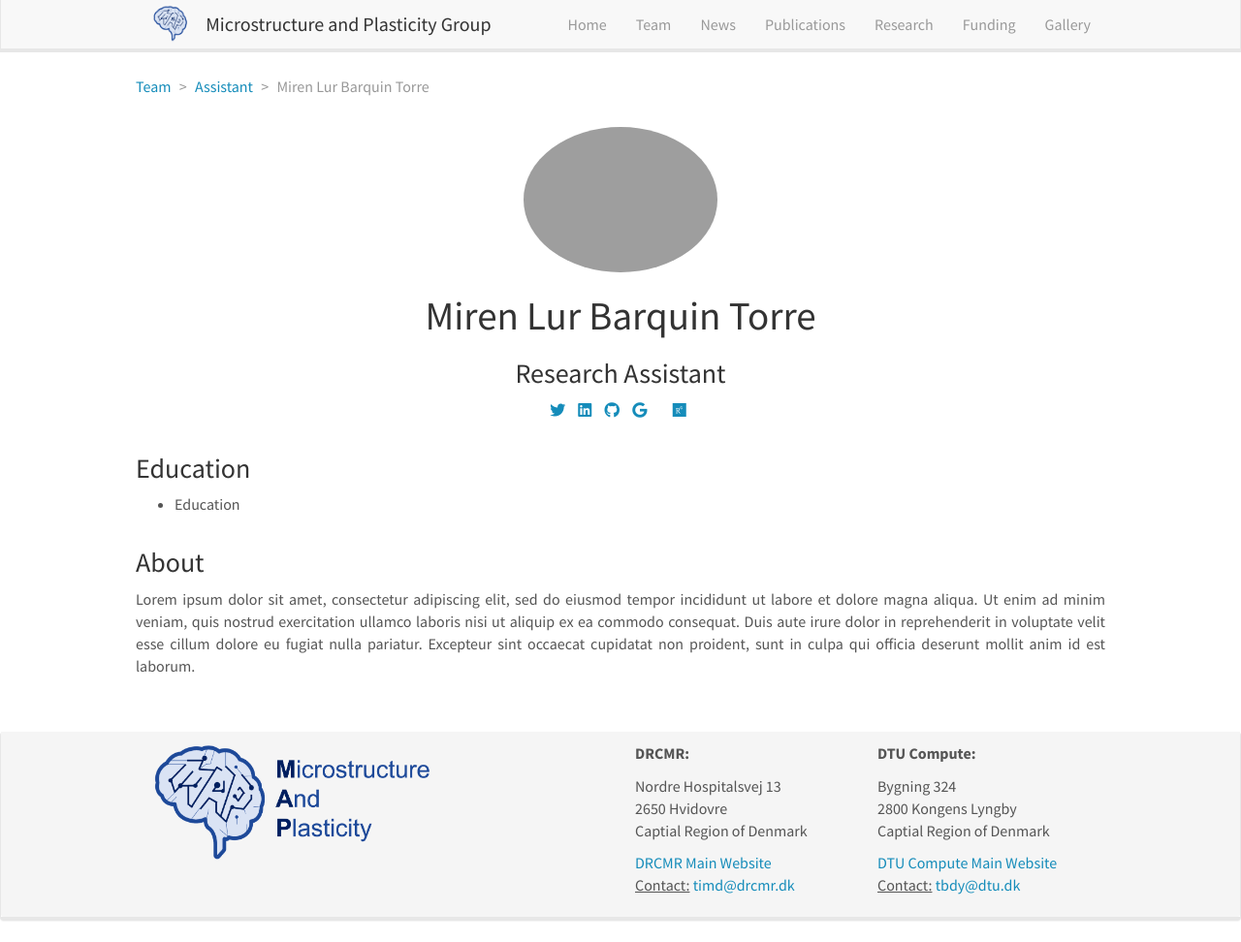
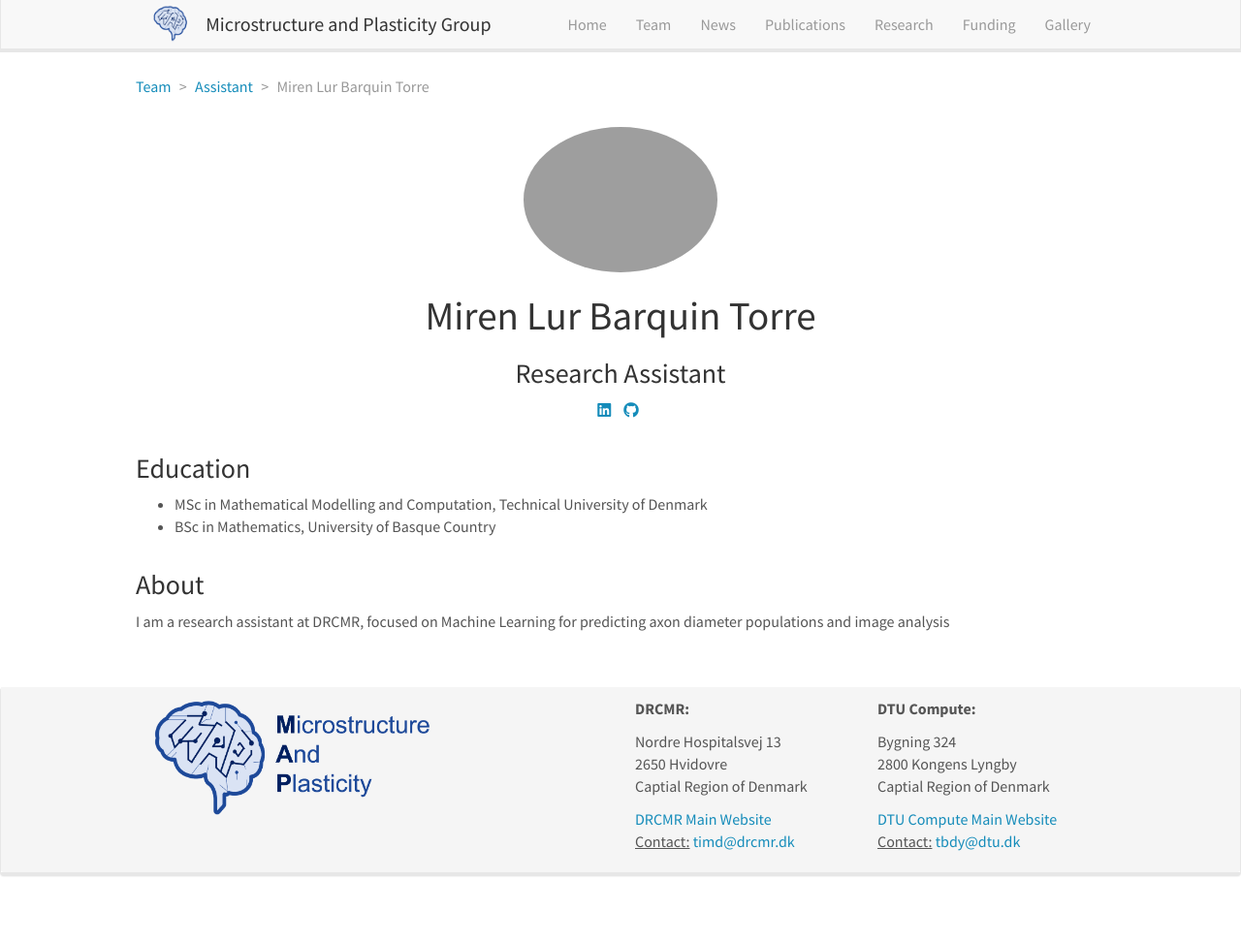
Before and after one commit to MaP-science/MaPWebsite, a Jekyll site: the page built from _pages/team/_posts/2024-08-14-miren.md, in a window 1280 px wide and 972 px high. Shown: the whole window at 97% size. Built offline with Jekyll 4.4.1, drawn with Linux system fonts in a browser that asks for light colours; nearby versions of some CDN libraries; a style sheet for code colours, icons or effects is not loaded.

Commit message:
Update 2024-08-14-miren.md

```diff
--- a/_pages/team/_posts/2024-08-14-miren.md
+++ b/_pages/team/_posts/2024-08-14-miren.md
@@ -6,21 +6,13 @@ image: miren.png
 role: Research Assistant
 permalink: 'team/researcher-name'
 social:
-    twitter: https://twitter.com/
-    linkedin: https://www.linkedin.com/
-    google-scholar: https://scholar.google.fr/
-    github: https://github.com/
-    website:
-    orcid: https://orcid.org/
-    research-gate: https://www.researchgate.net/
+    linkedin: https://www.linkedin.com/in/mirenlurbarquintorre
+    github: https://github.com/MirenLurBarquin
+
 education:
- - Education
+ - MSc in Mathematical Modelling and Computation, Technical University of Denmark
+ - BSc in Mathematics, University of Basque Country
 ---
 
-Lorem ipsum dolor sit amet, consectetur adipiscing elit, sed do eiusmod
-tempor incididunt ut labore et dolore magna aliqua. Ut enim ad minim veniam,
-quis nostrud exercitation ullamco laboris nisi ut aliquip ex ea commodo
-consequat. Duis aute irure dolor in reprehenderit in voluptate velit
-esse cillum dolore eu fugiat nulla pariatur. Excepteur sint occaecat
-cupidatat non proident, sunt in culpa qui officia deserunt
-mollit anim id est laborum.
+
+I am a research assistant at DRCMR, focused on Machine Learning for predicting axon diameter populations and image analysis
```
